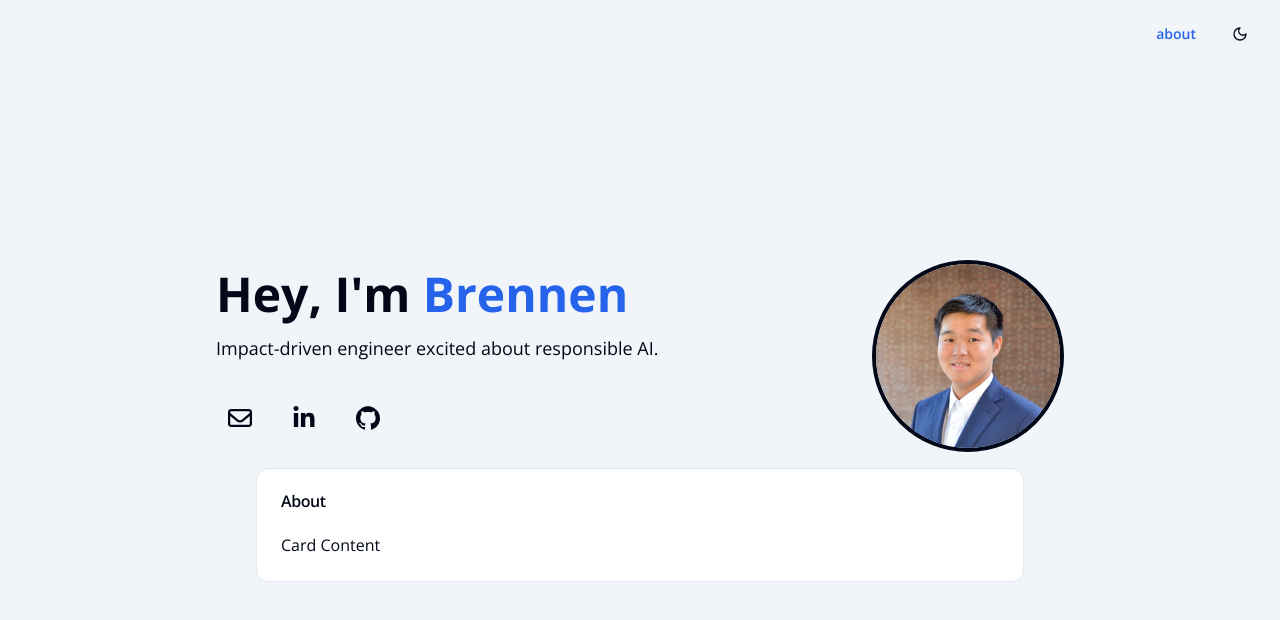
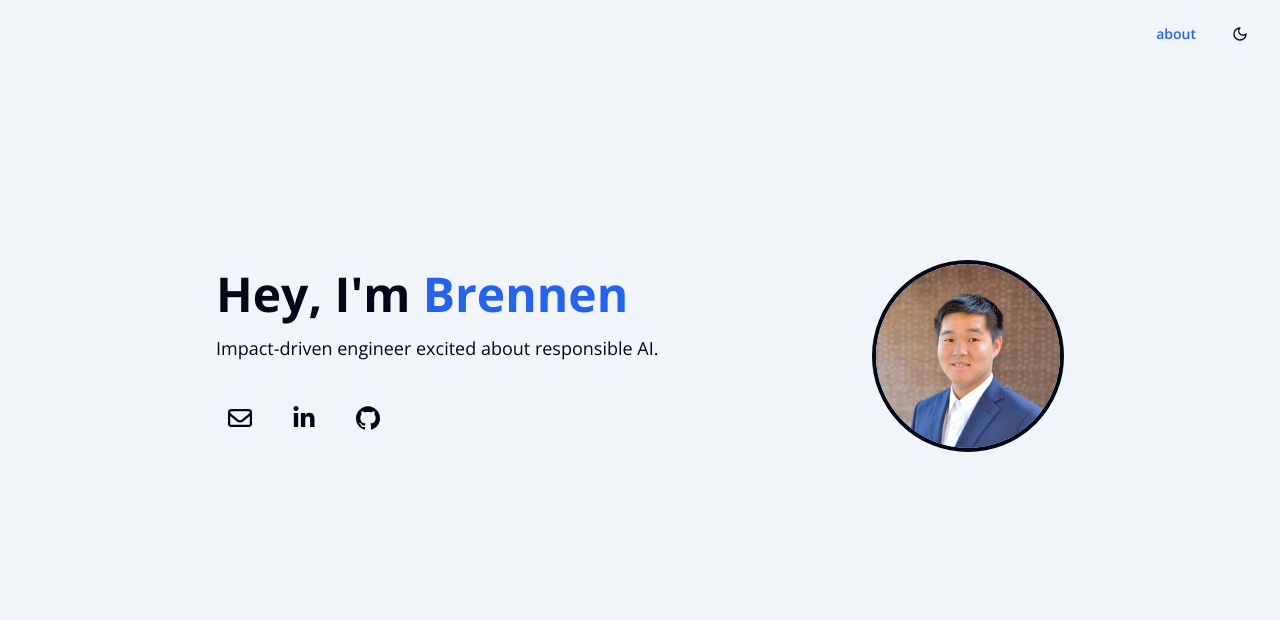
Before and after one commit to brennenho/brennen.dev, a Next.js app: page / in a window 1280 px wide. Shown: the top 620 px of the page. Built offline with nearby package versions, Linux system fonts and the light colour scheme.

Commit message:
more work on sections

```diff
--- a/src/app/page.tsx
+++ b/src/app/page.tsx
@@ -1,12 +1,10 @@
 import { Hero } from "~/components/hero";
-import { Section } from "~/components/section";
 
 export default function HomePage() {
   return (
     <main className="">
       <div className="flex h-full flex-col items-center gap-4">
         <Hero />
-        <Section title="About" />
       </div>
     </main>
   );
--- a/src/components/section.tsx
+++ b/src/components/section.tsx
@@ -1,20 +1,30 @@
-import { Card, CardContent, CardHeader, CardTitle } from "~/components/ui/card";
+import { Card, CardContent } from "~/components/ui/card";
 import { cn } from "~/lib/utils";
 
 type CardProps = React.ComponentProps<typeof Card>;
 
 interface SectionProps extends CardProps {
-  title: string;
+  offset: string;
+  mdx: React.ComponentType;
 }
 
-export function Section({ className, title, ...props }: SectionProps) {
+export function Section({
+  className,
+  offset,
+  mdx: Content,
+  ...props
+}: SectionProps) {
   return (
-    <Card className={cn("w-3/5", className)} {...props}>
-      <CardHeader>
-        <CardTitle>{title}</CardTitle>
-      </CardHeader>
+    <Card
+      className={cn(
+        "ml-auto mr-auto mt-20 w-3/5 pt-4",
+        offset === "left" ? "md:ml-20" : "md:mr-20",
+        className,
+      )}
+      {...props}
+    >
       <CardContent>
-        <p>Card Content</p>
+        <Content />
       </CardContent>
     </Card>
   );
--- /dev/null
+++ b/src/content/home/about.mdx
@@ -0,0 +1 @@
+# Placeholder
```
